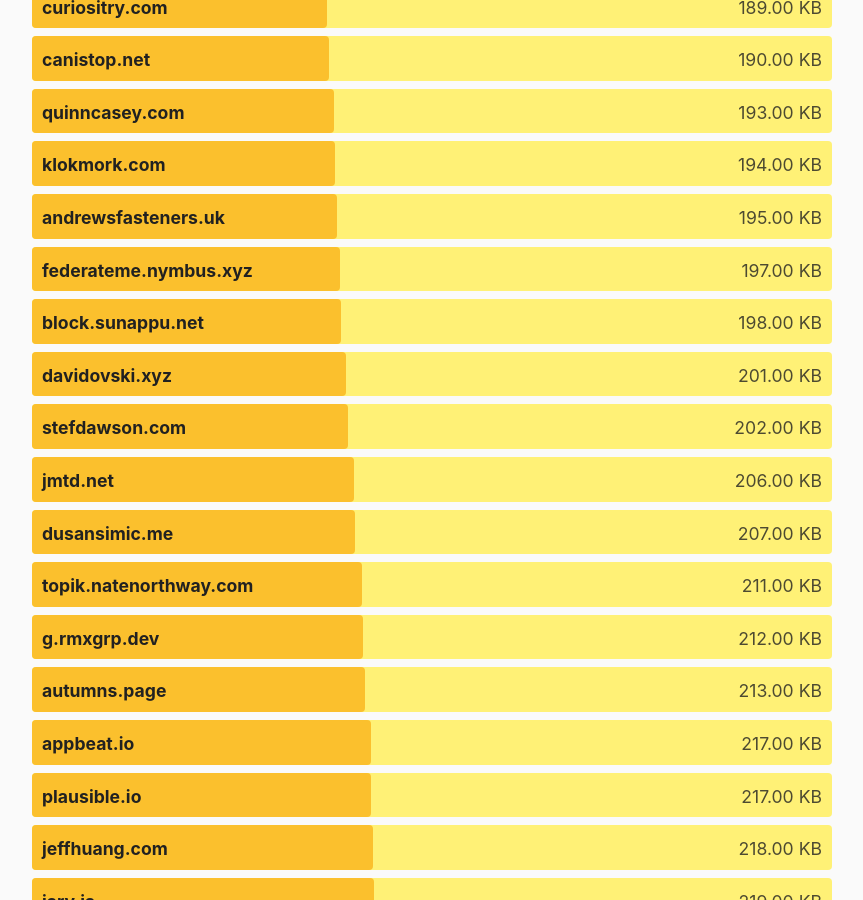
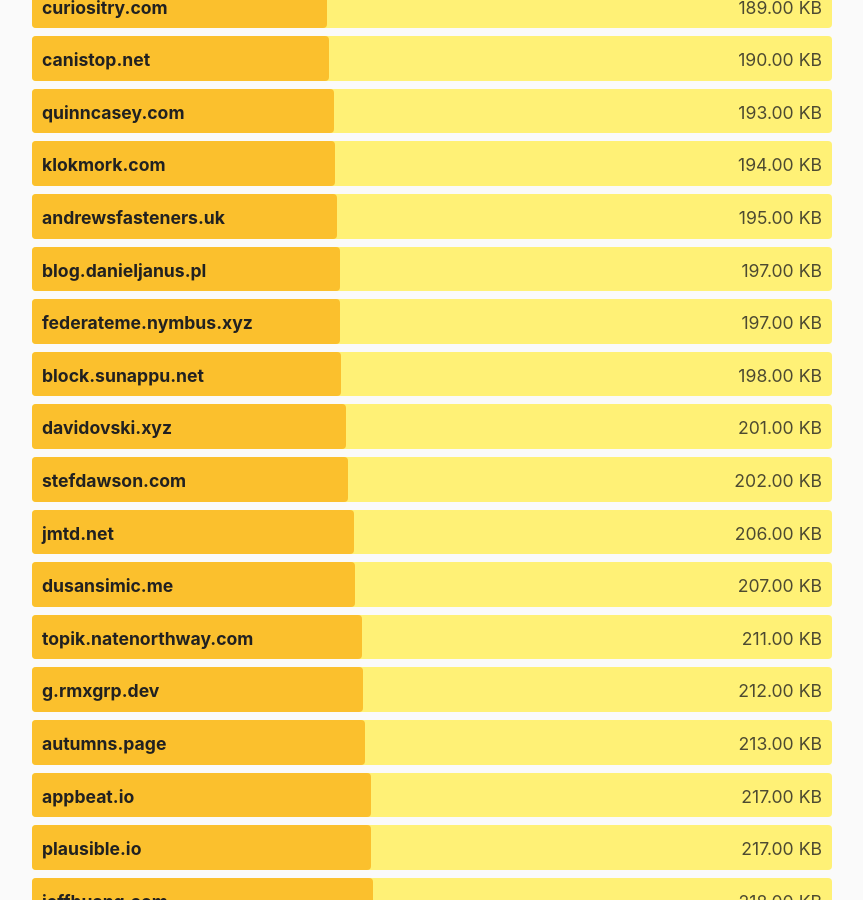
Before and after one commit to kevquirk/512kb.club, a Jekyll site: the page built from index.md, in a window 1280 px wide and 900 px high, scrolled down 15375 px. Shown: the whole window, without its empty margins (208-1071 px from the left). Built offline with Jekyll 4.4.1, drawn with Linux system fonts in a browser that asks for light colours.

Commit message:
Add blog.danieljanus.pl
https://gtmetrix.com/reports/blog.danieljanus.pl/qjlBFhof/

```diff
--- a/_data/sites.yml
+++ b/_data/sites.yml
@@ -223,6 +223,11 @@
   size: 31.1
   last_checked: 2021-12-20
 
+- domain: blog.danieljanus.pl
+  url: https://blog.danieljanus.pl/
+  size: 197
+  last_checked: 2022-01–29
+
 - domain: blog.dgold.eu
   url: https://blog.dgold.eu/
   size: 11.6
```
